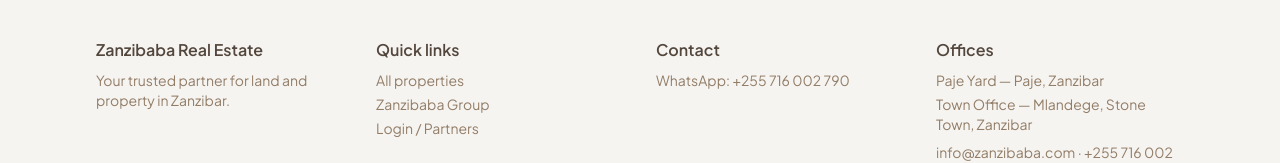
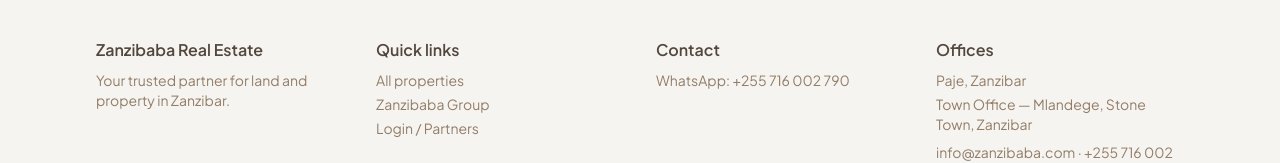
Before and after one commit to emkuwa/zanzibaba, a Next.js app: page /properties/apartment-stone-town in a window 1280 px wide. Shown: the part 962-1125 px from the top of the page. Built offline with nearby package versions, Linux system fonts and the light colour scheme.

Commit message:
Keep Paje footer line unchanged alongside Mlandege.
Co-authored-by: Cursor <cursoragent@cursor.com>

```diff
--- a/components/Footer.tsx
+++ b/components/Footer.tsx
@@ -72,7 +72,7 @@ export function Footer() {
           <div>
             <h3 className="font-semibold text-sand-900">Offices</h3>
             <ul className="mt-2 space-y-1 text-sm text-sand-600">
-              <li>Paje Yard — Paje, Zanzibar</li>
+              <li>Paje, Zanzibar</li>
               <li>Town Office — Mlandege, Stone Town, Zanzibar</li>
             </ul>
             <p className="mt-2 text-sm text-sand-600">
```
